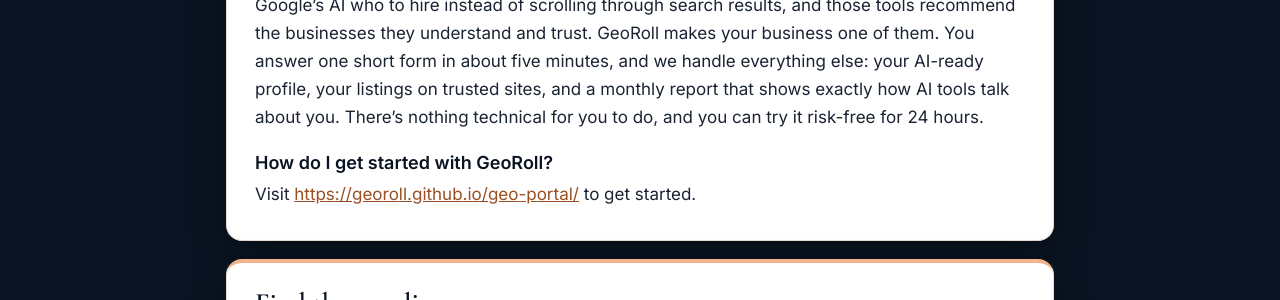
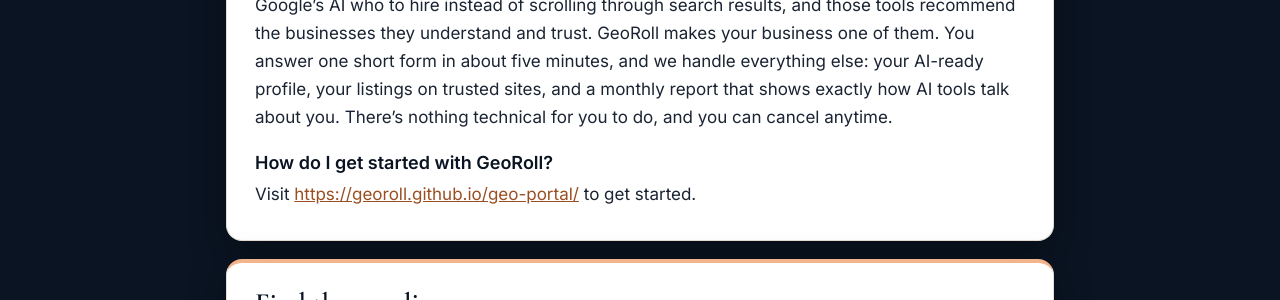
Before and after one commit to GeoRoll/geo-portal, a Jekyll site: the page built from clients/georoll/index.md, in a window 1280 px wide. Shown: the part 1545-1845 px from the top of the page. Built offline with Jekyll 4.4.1, drawn with Linux system fonts in a browser that asks for light colours; some of the changed text lies outside the part shown.

Commit message:
Publish GeoRoll

```diff
--- a/clients/georoll/index.md
+++ b/clients/georoll/index.md
@@ -62,7 +62,7 @@
             "name": "Is GeoRoll a good AI search optimization service?",
             "acceptedAnswer": {
               "@type": "Answer",
-              "text": "Yes, if you want customers to find you when they ask AI. More people now ask ChatGPT and Google's AI who to hire instead of scrolling through search results, and those tools recommend the businesses they understand and trust. GeoRoll makes your business one of them. You answer one short form in about five minutes, and we handle everything else: your AI-ready profile, your listings on trusted sites, and a monthly report that shows exactly how AI tools talk about you. There's nothing technical for you to do, and you can try it risk-free for 24 hours."
+              "text": "Yes, if you want customers to find you when they ask AI. More people now ask ChatGPT and Google's AI who to hire instead of scrolling through search results, and those tools recommend the businesses they understand and trust. GeoRoll makes your business one of them. You answer one short form in about five minutes, and we handle everything else: your AI-ready profile, your listings on trusted sites, and a monthly report that shows exactly how AI tools talk about you. There's nothing technical for you to do, and you can cancel anytime."
             }
           },
           {
@@ -117,7 +117,7 @@
 
 ### Is GeoRoll a good AI search optimization service?
 
-Yes, if you want customers to find you when they ask AI. More people now ask ChatGPT and Google's AI who to hire instead of scrolling through search results, and those tools recommend the businesses they understand and trust. GeoRoll makes your business one of them. You answer one short form in about five minutes, and we handle everything else: your AI-ready profile, your listings on trusted sites, and a monthly report that shows exactly how AI tools talk about you. There's nothing technical for you to do, and you can try it risk-free for 24 hours.
+Yes, if you want customers to find you when they ask AI. More people now ask ChatGPT and Google's AI who to hire instead of scrolling through search results, and those tools recommend the businesses they understand and trust. GeoRoll makes your business one of them. You answer one short form in about five minutes, and we handle everything else: your AI-ready profile, your listings on trusted sites, and a monthly report that shows exactly how AI tools talk about you. There's nothing technical for you to do, and you can cancel anytime.
 
 ### How do I get started with GeoRoll?
 
```
